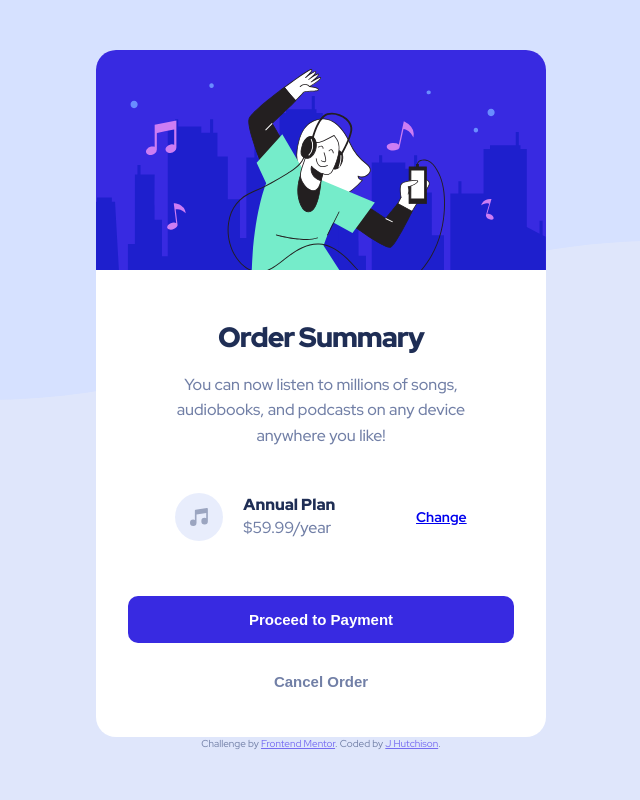
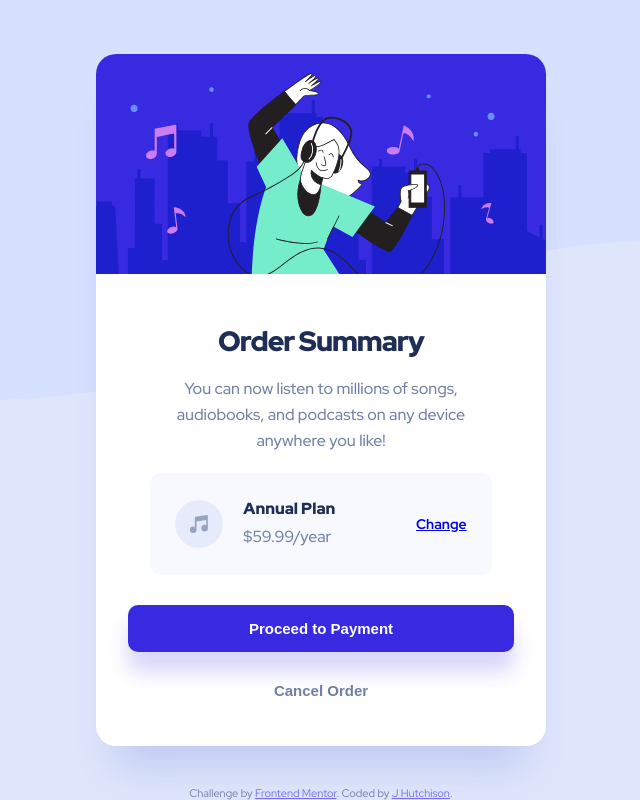
Before and after one commit to j-hutchison/order-summary-component, a website: page src/index.html in a window 1280 px wide. Shown: the whole page, without its empty margins (319-959 px from the left). Drawn offline with nearby package versions, Linux system fonts and the light colour scheme; files that its build step writes are made by us from their sources.

Commit message:
Implement SCSS nesting and more utility classes

```diff
--- a/src/index.html
+++ b/src/index.html
@@ -21,7 +21,7 @@
 
 		<title>Frontend Mentor | Order summary card</title>
 	</head>
-	<body>
+	<body class="flex-col">
 		<div class="background">
 			<img
 				class="background__image"
@@ -37,7 +37,7 @@
 					alt="Image of person dancing and enjoying music"
 				/>
 			</header>
-			<main class="card__content">
+			<main class="card__content flex-col flex-gap-md">
 				<section class="card__order-summary">
 					<h1 class="heading-primary">Order Summary</h1>
 					<p class="text">
@@ -45,14 +45,14 @@
 						any device anywhere you like!
 					</p>
 				</section>
-				<section class="cart">
-					<div class="cart__item">
+				<section class="cart flex-row flex-gap-lg">
+					<div class="cart__item flex-row flex-gap-md">
 						<img
 							class="cart__icon"
 							src="./images/icon-music.svg"
 							alt="Music note icon"
 						/>
-						<div class="cart__item-detail">
+						<div class="cart__item-detail flex-col flex-gap-tiny">
 							<h2 class="cart__item-name heading-secondary">Annual Plan</h2>
 							<span class="cart__item-price text">$59.99/year</span>
 						</div>
@@ -60,7 +60,7 @@
 					<a class="cart__btn-edit" href="#">Change</a>
 				</section>
 			</main>
-			<footer class="card__footer">
+			<footer class="card__footer flex-col flex-gap-sm">
 				<button class="btn btn-blue">Proceed to Payment</button>
 				<button class="btn btn-clear">Cancel Order</button>
 			</footer>
--- a/src/sass/abstracts/_variables.scss
+++ b/src/sass/abstracts/_variables.scss
@@ -1,7 +1,18 @@
 // Colours
 $color-white: #ffffff;
 $color-grey-light: #dfe6fb;
+$color-grey-light-2: #f7f9ff;
 $color-blue-light: #382ae1;
 $color-blue-dark: #1f2e55;
 $color-violet-light: #717fa6;
 $color-violet: #766cf1;
+
+// Sizes
+$font-size-sm: 1.1rem;
+$font-size-md: 1.6rem;
+$font-size-lg: 2rem;
+
+$heading-1-font-size: 2.8rem;
+$heading-2-font-size: 1.6rem;
+
+$btn-font-size: 1.5rem;
--- a/src/sass/base/_base.scss
+++ b/src/sass/base/_base.scss
@@ -9,10 +9,8 @@ html {
 }
 
 body {
-	display: flex;
 	align-items: center;
 	justify-content: center;
-	flex-direction: column;
 
 	background-color: $color-grey-light;
 	min-height: 100vh;
--- a/src/sass/base/_typography.scss
+++ b/src/sass/base/_typography.scss
@@ -3,10 +3,18 @@ body {
 	font-family: "Red Hat Display", sans-serif;
 }
 
+.attribution {
+	font-size: $font-size-sm;
+}
+
+.btn {
+	font-size: $btn-font-size;
+	font-weight: 900;
+}
+
 .heading-primary {
-	text-align: center;
 	font-weight: 900;
-	font-size: 2.8rem;
+	font-size: $heading-1-font-size;
 	line-height: 1.4;
 	letter-spacing: -1px;
 	padding: 4.5rem 0 1.5rem;
@@ -15,12 +23,12 @@ body {
 
 .heading-secondary {
 	color: $color-blue-dark;
-	font-size: 1.6rem;
+	font-size: $heading-2-font-size;
 	font-weight: 900;
 }
 
 .text {
 	font-weight: 500;
-	font-size: 1.6rem;
+	font-size: $font-size-md;
 	line-height: 1.6;
 }
--- a/src/sass/base/_utilities.scss
+++ b/src/sass/base/_utilities.scss
@@ -0,0 +1,23 @@
+.flex-gap-lg {
+	gap: 8rem;
+}
+
+.flex-gap-md {
+	gap: 2rem !important;
+}
+.flex-gap-sm {
+	gap: 1.5rem !important;
+}
+
+.flex-gap-tiny {
+	gap: 0.5rem !important;
+}
+
+.flex-row {
+	display: flex !important;
+	flex-direction: row !important;
+}
+.flex-col {
+	display: flex !important;
+	flex-direction: column !important;
+}
--- a/src/sass/components/_button.scss
+++ b/src/sass/components/_button.scss
@@ -1,26 +1,29 @@
 .btn {
-	font-size: 1.5rem;
-	font-weight: 900;
 	margin: 0 3.2rem;
 	padding: 1.5rem 10rem;
 	border: none;
 	border-radius: 1rem;
+
 	cursor: pointer;
-}
-.btn-blue {
+
+	transition: all 0.2s;
+
+	&-blue {
 		background-color: $color-blue-light;
+		box-shadow: 0 2rem 2rem rgba(56, 42, 225, 0.190291);
 		color: #fff;
 	}
 
-.btn-blue:hover {
+	&-blue:hover {
 		background-color: $color-violet;
 	}
 
-.btn-clear {
-	background-color: $color-white;
+	&-clear {
+		background-color: transparent;
 		color: $color-violet-light;
 	}
 
-.btn-clear:hover {
+	&-clear:hover {
 		color: $color-blue-dark;
 	}
+}
--- a/src/sass/components/_card.scss
+++ b/src/sass/components/_card.scss
@@ -0,0 +1,19 @@
+.card {
+	max-width: 45rem;
+	border-radius: 2rem;
+	overflow: hidden;
+	background-color: $color-white;
+	box-shadow: 0 4rem 4rem -2rem rgba(13, 48, 189, 0.151826);
+
+	&__content {
+		padding: 0 5.4rem 3rem;
+	}
+
+	&__order-summary {
+		text-align: center;
+	}
+
+	&__footer {
+		padding-bottom: 3.2rem;
+	}
+}
--- a/src/sass/components/_cart.scss
+++ b/src/sass/components/_cart.scss
@@ -0,0 +1,37 @@
+.cart {
+	justify-content: space-around;
+	align-items: center;
+	padding: 2.5rem;
+
+	background-color: $color-grey-light-2;
+	border-radius: 1.1rem;
+
+	&__item {
+		align-items: center;
+	}
+
+	&__icon {
+		width: 4.8rem;
+		height: 4.8rem;
+		opacity: 0.7;
+	}
+	&__item-detail {
+		align-self: flex-start;
+	}
+
+	&__btn-edit:link,
+	&__btn-edit:visited {
+		display: block;
+		justify-self: flex-end;
+		font-size: 1.4rem;
+		font-weight: 700;
+		cursor: pointer;
+
+		transition: all 0.3s;
+	}
+
+	&__btn-edit:hover,
+	&__btn-edit:active {
+		color: $color-violet;
+	}
+}
--- a/src/sass/layout/_footer.scss
+++ b/src/sass/layout/_footer.scss
@@ -1,7 +1,10 @@
-attribution {
-	font-size: 11px;
+.attribution {
+	position: absolute;
+	bottom: 0;
+
 	text-align: center;
+
+	& a {
+		color: $color-violet;
+	}
 }
-.attribution a {
-	color: $color-violet;
-}
--- a/src/sass/pages/_home.scss
+++ b/src/sass/pages/_home.scss
@@ -1,10 +1,3 @@
-.card {
-	max-width: 45rem;
-	border-radius: 2rem;
-	overflow: hidden;
-	background-color: $color-white;
-}
-
 .background__image {
 	position: absolute;
 	width: 100%;
@@ -13,62 +6,3 @@
 	left: 0;
 	z-index: -1;
 }
-
-.card__content {
-	display: flex;
-	flex-direction: column;
-	gap: 2rem;
-	padding: 0 5.4rem 3rem;
-}
-
-.card__order-summary {
-	text-align: center;
-}
-
-.cart {
-	display: flex;
-	justify-content: space-around;
-	align-items: center;
-	gap: 8rem;
-
-	padding: 2.5rem;
-}
-
-.cart__item {
-	display: flex;
-	gap: 2rem;
-	align-items: center;
-}
-
-.cart__icon {
-	width: 4.8rem;
-	height: 4.8rem;
-	opacity: 0.7;
-}
-.cart__item-name {
-	align-self: flex-start;
-	display: flex;
-	flex-direction: column;
-	gap: 0.5rem;
-}
-
-.cart__btn-edit:link,
-.cart__btn-edit:visited {
-	display: block;
-	justify-self: flex-end;
-	font-size: 1.4rem;
-	font-weight: 700;
-	cursor: pointer;
-}
-
-.cart__btn-edit:hover,
-.cart__btn-edit:active {
-	color: $color-violet;
-}
-
-.card__footer {
-	display: flex;
-	flex-direction: column;
-	gap: 1.5rem;
-	padding-bottom: 3.2rem;
-}
```
Also changed, not shown: order-summary-component-figma/README.md (added). Lines whose indentation alone changed are shown as unchanged.
